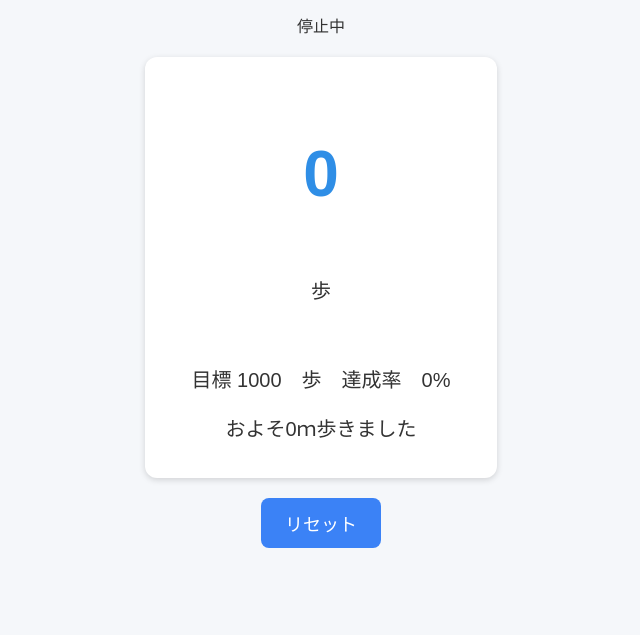
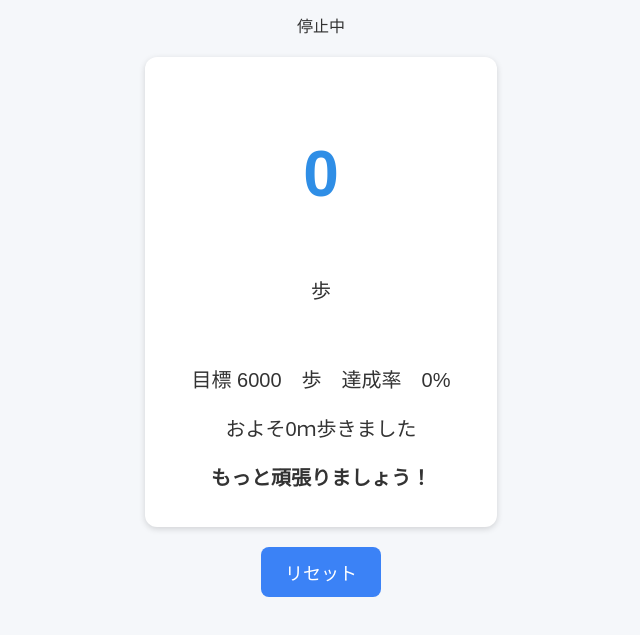
Before and after one commit to Yukina15/shake-app, a plain HTML site: page index.html in a window 1280 px wide. Shown: the part 115-750 px from the top of the page, without its empty margins (319-959 px from the left). Drawn offline with Linux system fonts and the light colour scheme.

Commit message:
second commit

```diff
--- a/app.js
+++ b/app.js
@@ -1,4 +1,4 @@
-alert("1.3")
+alert("1.4")
 
 const startBtn = document.getElementById("startBtn");
 const statusDiv = document.getElementById("status");
@@ -7,12 +7,13 @@ const stepsDiv = document.getElementById("steps");
 const rateDiv = document.getElementById("rate");
 const barDiv = document.getElementById("bar");
 const distanceDiv = document.getElementById("distance");
+const message = document.getElementById("message");
 
-const STEP_HIGH = 12;
+const STEP_HIGH = 11.5;
 const STEP_LOW = 10;
 const MIN_INTERVAL = 250;
-const GOAL = 1000;
-const STRIDE = 0.37;
+const GOAL = 6000;
+const STRIDE = 0.40;
 
 let steps = 0;
 let smoothed = 9.8;
@@ -46,6 +47,20 @@ function updateDisplay() {
     rateDiv.textContent = rate;
     barDiv.style.width = Math.min(rate,100) + "%";
     distanceDiv.textContent = Math.round(steps * STRIDE);
+
+    if(rate < 30) {
+        message.textContent = "もっと頑張りましょう！";
+    }
+    if(30 < rate && rate < 60) {
+        message.textContent = "その調子！！";
+    }
+    if(60 < rate && rate <99) {
+        message.textContent = "いい感じ！！";
+    }
+    if(99 < rate) {
+        message.textContent = "完璧！！";
+    };
+
 }
 
 
--- a/index.html
+++ b/index.html
@@ -16,6 +16,7 @@
         <div class="bar-back"><div class="bar-front" id="bar"></div></div>
         <p>目標 <span id="goal">1000</span>　歩　達成率　<span id="rate">0</span>%</p>
         <p>およそ<span id="distance">0</span>ｍ歩きました</p>
+        <p id="message"></p>
     </div>
     <button id="resetBtn">リセット</button>
     <script src="app.js"></script>
```
